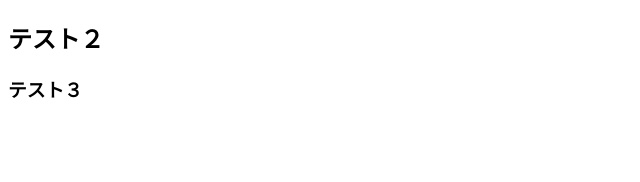
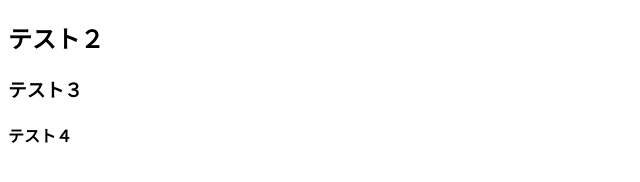
Before and after one commit to ryo-nakamura-sr/gitstash, a plain HTML site: page index.html in a window 1280 px wide. Shown: the full height of the page, 0-640 px from the left. Drawn offline with Linux system fonts and the light colour scheme.

Commit message:
h4追記しました

```diff
--- a/index.html
+++ b/index.html
@@ -9,5 +9,6 @@
 <body>
     <h2>テスト２</h2>
     <h3>テスト３</h3>
+    <h4>テスト４</h4>
 </body>
 </html>
```
